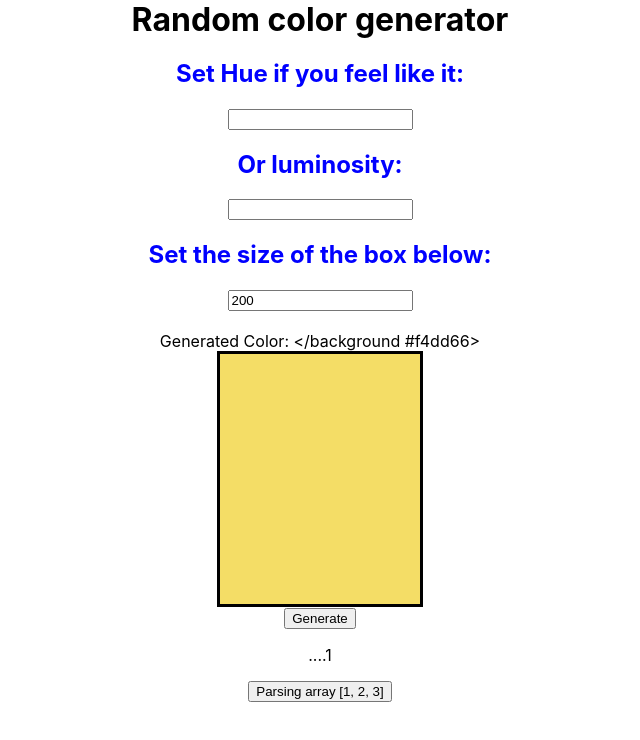
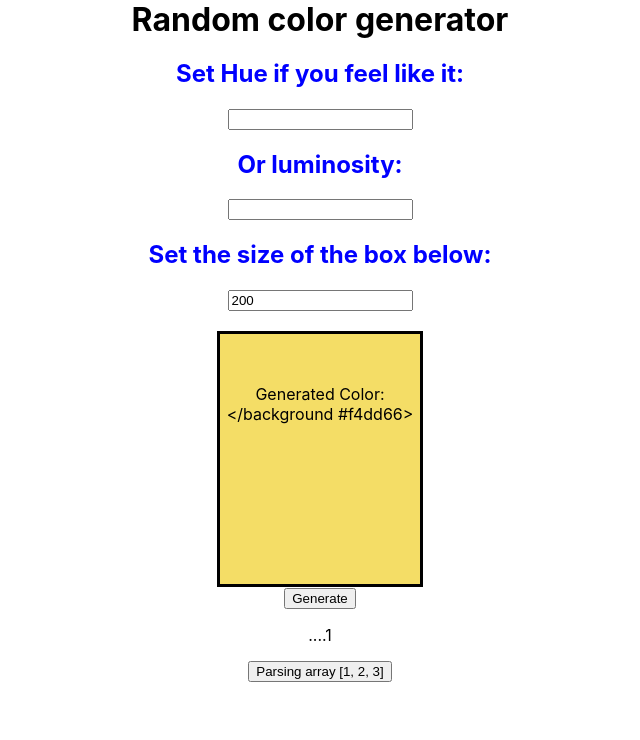
Before and after one commit to Drako222/react-components, a React (Create React App) app: page / in a window 1280 px wide. Shown: the top 740 px of the page, without its empty margins (320-960 px from the left). Built offline with nearby package versions, Linux system fonts and the light colour scheme.

Commit message:
Div containst the description text

```diff
--- a/src/App.js
+++ b/src/App.js
@@ -102,8 +102,7 @@ export default function App() {
         />
         <br />
         <br />
-        <div>{answer}</div>
-        <div css={boxStyle(color, height)} />
+        <div css={boxStyle(color, height)}>{answer}</div>
         <button
           onClick={() =>
             setColor(
```
